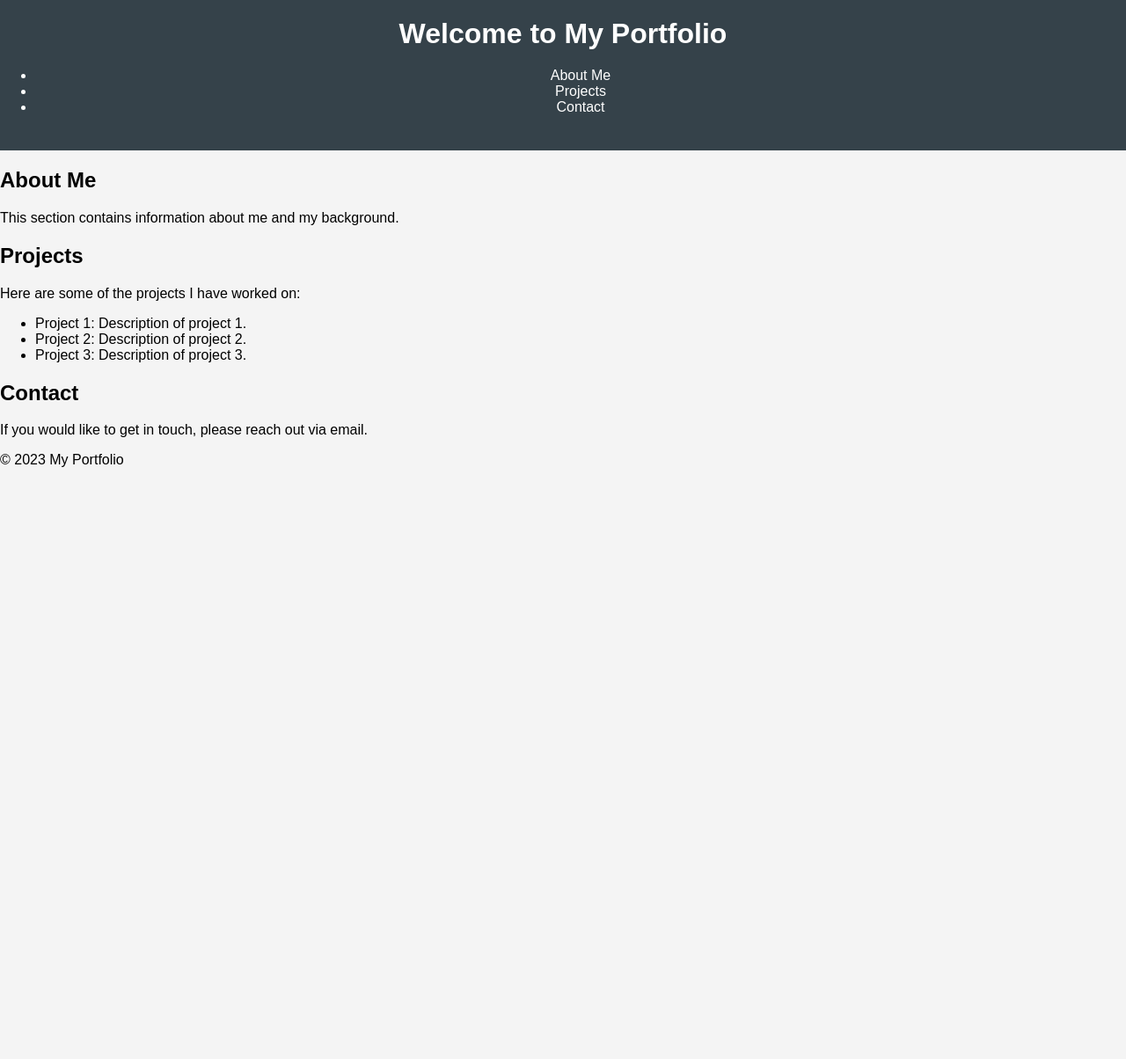
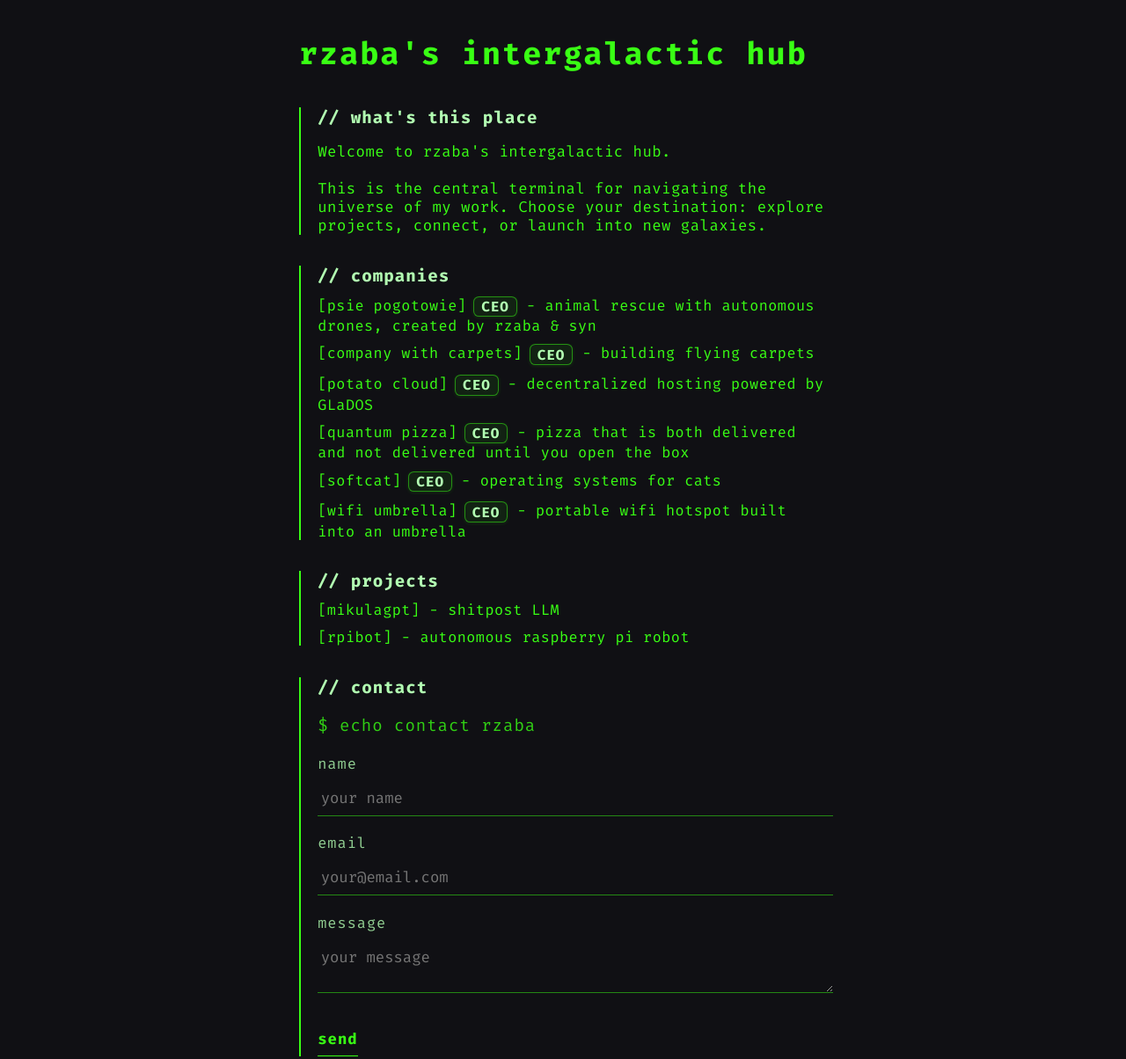
Before and after one commit to rz4b4/rz4b4.github.io, a plain HTML site: page index.html in a window 1280 px wide. Shown: the top 1204 px of the page at 88% size. Before the commit the page ends 800 px from the top, so only its background shows below. Drawn offline with Linux system fonts and the light colour scheme.

Commit message:
examples

```diff
--- a/css/styles.css
+++ b/css/styles.css
@@ -1,55 +1,200 @@
+:root {
+    --bg: #101014;
+    --fg: #39ff14;
+    --fg-dim: #b2ffb2;
+    --accent: #39ff14;
+    --accent-soft: #39ff1480;
+    --border: #23232a;
+    --radius: 0.5em;
+    --transition: 0.2s cubic-bezier(.4, 0, .2, 1);
+}
+
 body {
-    font-family: Arial, sans-serif;
+    font-family: 'Fira Mono', 'Consolas', 'Menlo', monospace;
+    background: var(--bg);
+    color: var(--fg);
     margin: 0;
     padding: 0;
-    background-color: #f4f4f4;
+    min-height: 100vh;
+    letter-spacing: 0.5px;
+    font-size: 1.08rem;
 }
 
-header {
-    background: #35424a;
-    color: #ffffff;
-    padding: 20px 0;
-    text-align: center;
+.hacker-container {
+    max-width: 600px;
+    margin: 0 auto;
+    padding: 2.5rem 1.2rem 1.5rem 1.2rem;
 }
 
-h1 {
+.hacker-header {
+    margin-bottom: 2.5rem;
+    text-align: left;
+}
+
+.hacker-typed {
+    font-size: 2.2rem;
+    font-weight: 700;
+    color: var(--accent);
+    background: none;
+    border: none;
+    padding: 0;
+    margin: 0;
+    font-family: inherit;
+    letter-spacing: 2px;
+    white-space: pre;
+    min-height: 2.5rem;
+}
+
+.hacker-section {
+    margin-bottom: 2.2rem;
+    border-left: 2.5px solid var(--accent);
+    padding-left: 1.2rem;
+    background: none;
+}
+
+.hacker-section h2 {
+    color: var(--fg-dim);
+    font-size: 1.2rem;
+    font-weight: 700;
+    margin-bottom: 0.7rem;
+    margin-top: 0;
+    letter-spacing: 1px;
+}
+
+.hacker-list {
+    list-style: none;
+    padding: 0;
     margin: 0;
 }
 
-nav {
-    margin: 20px 0;
+.hacker-list li {
+    margin-bottom: 0.7rem;
+    font-size: 1.05rem;
 }
 
-nav a {
-    color: #ffffff;
-    text-decoration: none;
-    margin: 0 15px;
+.hacker-section form {
+    display: flex;
+    flex-direction: column;
+    gap: 0.5em;
+    margin-top: 1.2em;
+    background: none;
+    border-left: none;
+    padding-left: 0;
+    position: relative;
+    align-items: flex-start;
 }
 
-nav a:hover {
-    text-decoration: underline;
+.hacker-section form label {
+    color: var(--fg-dim);
+    font-size: 0.98em;
+    margin-bottom: 0.1em;
+    letter-spacing: 1px;
+    font-family: inherit;
+    opacity: 0.8;
 }
 
-.container {
-    width: 80%;
-    margin: auto;
-    overflow: hidden;
+.hacker-section form input,
+.hacker-section form textarea {
+    font-family: inherit;
+    background: transparent;
+    color: var(--fg);
+    border: none;
+    border-bottom: 1.5px solid var(--accent-soft);
+    border-radius: 0;
+    padding: 0.5em 0.2em 0.5em 0.2em;
+    margin-bottom: 0.7em;
+    font-size: 1em;
+    width: 100%;
+    transition: border-color var(--transition), box-shadow var(--transition);
+    box-shadow: none;
 }
 
-.section {
-    background: #ffffff;
-    padding: 20px;
-    margin: 20px 0;
-    border-radius: 5px;
-    box-shadow: 0 2px 5px rgba(0, 0, 0, 0.1);
+.hacker-section form input:focus,
+.hacker-section form textarea:focus {
+    outline: none;
+    border-bottom: 1.5px solid var(--accent);
+    background: transparent;
+    color: var(--fg);
+}
+
+.hacker-section form .btn {
+    background: none;
+    color: var(--accent);
+    border: none;
+    border-bottom: 1.5px solid var(--accent);
+    border-radius: 0;
+    padding: 0.5em 0;
+    font-family: inherit;
+    font-size: 1em;
+    font-weight: 700;
+    cursor: pointer;
+    transition: color var(--transition), border-color var(--transition);
+    margin-top: 0.7em;
+    align-self: flex-start;
+    box-shadow: none;
+    letter-spacing: 1px;
+    text-transform: lowercase;
+}
+
+.hacker-section form .btn:hover {
+    color: #101014;
+    background: var(--accent);
+    border-bottom: 1.5px solid var(--accent);
+}
+
+.hacker-section form .hacker-form-prompt {
+    color: var(--accent);
+    font-family: inherit;
+    font-size: 1.1em;
+    margin-bottom: 0.7em;
+    letter-spacing: 1px;
+    opacity: 0.8;
+    user-select: none;
 }
 
 .footer {
     text-align: center;
-    padding: 10px 0;
-    background: #35424a;
-    color: #ffffff;
-    position: relative;
-    bottom: 0;
-    width: 100%;
+    color: var(--fg-dim);
+    font-size: 0.95em;
+    margin-top: 2.5rem;
+    padding: 1.2rem 0 0.7rem 0;
+    border-top: 1px solid var(--border);
 }
+
+::selection {
+    background: var(--accent-soft);
+}
+
+.company-role {
+    color: var(--fg-dim);
+    font-size: 0.95em;
+    font-weight: 700;
+    background: rgba(57, 255, 20, 0.08);
+    border: 1px solid var(--accent-soft);
+    border-radius: 0.4em;
+    padding: 0.08em 0.5em 0.08em 0.5em;
+    margin-left: 0.5em;
+    letter-spacing: 1px;
+    text-transform: uppercase;
+    vertical-align: middle;
+    display: inline-block;
+    box-shadow: 0 1px 4px #39ff1422;
+}
+
+@media (max-width: 600px) {
+    .hacker-container {
+        padding: 1.2rem 0.3rem 1rem 0.3rem;
+    }
+
+    .hacker-header {
+        margin-bottom: 1.2rem;
+    }
+
+    .hacker-typed {
+        font-size: 1.3rem;
+    }
+
+    .hacker-section {
+        padding-left: 0.7rem;
+    }
+}
--- a/index.html
+++ b/index.html
@@ -1,47 +1,70 @@
 <!DOCTYPE html>
 <html lang="en">
+
 <head>
     <meta charset="UTF-8">
     <meta name="viewport" content="width=device-width, initial-scale=1.0">
-    <title>My Portfolio</title>
+    <title>rzaba's intergalactic hub</title>
+    <link rel="stylesheet" href="https://fonts.googleapis.com/css2?family=Fira+Mono:wght@400;700&display=swap">
     <link rel="stylesheet" href="css/styles.css">
 </head>
+
 <body>
-    <header>
-        <h1>Welcome to My Portfolio</h1>
-        <nav>
-            <ul>
-                <li><a href="#about">About Me</a></li>
-                <li><a href="#projects">Projects</a></li>
-                <li><a href="#contact">Contact</a></li>
+    <main class="hacker-container">
+        <div class="hacker-header">
+            <pre id="rzaba-typed" class="hacker-typed"></pre>
+        </div>
+        <section class="hacker-section">
+            <h2>// what's this place</h2>
+            <p>
+                Welcome to rzaba's intergalactic hub.<br><br>
+                This is the central terminal for navigating the universe of my work.
+                Choose your destination: explore projects, connect, or launch into new galaxies.
+            </p>
+        </section>
+        <section class="hacker-section">
+            <h2>// companies</h2>
+            <ul class="hacker-list">
+                <li><span class="accent">[psie pogotowie]</span><span class="company-role">CEO</span> - animal rescue
+                    with autonomous drones, created by rzaba & syn
+                </li>
+                <li><span class="accent">[company with carpets]</span><span class="company-role">CEO</span> - building
+                    flying carpets</li>
+                <li><span class="accent">[potato cloud]</span><span class="company-role">CEO</span> - decentralized
+                    hosting powered by GLaDOS</li>
+                <li><span class="accent">[quantum pizza]</span><span class="company-role">CEO</span> - pizza that is
+                    both delivered and not delivered until you open the box</li>
+                <li><span class="accent">[softcat]</span><span class="company-role">CEO</span> - operating systems for
+                    cats</li>
+                <li><span class="accent">[wifi umbrella]</span><span class="company-role">CEO</span> - portable wifi
+                    hotspot built into an umbrella</li>
             </ul>
-        </nav>
-    </header>
-
-    <section id="about">
-        <h2>About Me</h2>
-        <p>This section contains information about me and my background.</p>
-    </section>
-
-    <section id="projects">
-        <h2>Projects</h2>
-        <p>Here are some of the projects I have worked on:</p>
-        <ul>
-            <li>Project 1: Description of project 1.</li>
-            <li>Project 2: Description of project 2.</li>
-            <li>Project 3: Description of project 3.</li>
-        </ul>
-    </section>
-
-    <section id="contact">
-        <h2>Contact</h2>
-        <p>If you would like to get in touch, please reach out via email.</p>
-    </section>
-
-    <footer>
-        <p>&copy; 2023 My Portfolio</p>
+        </section>
+        <section class="hacker-section">
+            <h2>// projects</h2>
+            <ul class="hacker-list">
+                <li><span class="accent">[mikulagpt]</span> - shitpost LLM</li>
+                <li><span class="accent">[rpibot]</span> - autonomous raspberry pi robot</li>
+            </ul>
+        </section>
+        <section class="hacker-section">
+            <h2>// contact</h2>
+            <form id="contact-form" autocomplete="off">
+                <div class="hacker-form-prompt">$ echo contact rzaba</div>
+                <label for="name">name</label>
+                <input id="name" name="name" type="text" placeholder="your name" required />
+                <label for="email">email</label>
+                <input id="email" name="email" type="email" placeholder="your@email.com" required />
+                <label for="message">message</label>
+                <textarea id="message" name="message" placeholder="your message" required></textarea>
+                <button type="submit" class="btn">send</button>
+            </form>
+        </section>
+    </main>
+    <footer class="footer">
+        <p>&copy; 2025 rzaba</p>
     </footer>
-
     <script src="js/main.js"></script>
 </body>
+
 </html>
--- a/js/main.js
+++ b/js/main.js
@@ -1,21 +1,29 @@
-// This file contains the JavaScript code for the portfolio project.
-// It may include functionality such as event listeners, animations, or dynamic content updates.
+document.addEventListener('DOMContentLoaded', () => {
+    // Typing effect for rzaba
+    const name = 'rzaba\'s intergalactic hub';
+    const typed = document.getElementById('rzaba-typed');
+    let i = 0;
+    function type() {
+        if (typed && i <= name.length) {
+            typed.textContent = name.slice(0, i) + (i < name.length ? '_' : '');
+            i++;
+            setTimeout(type, 180);
+        } else if (typed) {
+            typed.textContent = name;
+        }
+    }
+    type();
 
-document.addEventListener('DOMContentLoaded', () => {
-    const toggleButton = document.getElementById('toggle-theme');
-    const body = document.body;
-
-    toggleButton.addEventListener('click', () => {
-        body.classList.toggle('dark-theme');
-    });
-
-    const portfolioItems = document.querySelectorAll('.portfolio-item');
-    portfolioItems.forEach(item => {
-        item.addEventListener('mouseenter', () => {
-            item.classList.add('hover');
+    // Contact form feedback and mailto redirect
+    const contactForm = document.getElementById('contact-form');
+    if (contactForm) {
+        contactForm.addEventListener('submit', function (e) {
+            e.preventDefault();
+            const name = this.querySelector('#name').value;
+            const email = this.querySelector('#email').value;
+            const message = this.querySelector('#message').value;
+            const mailto = `mailto:rzaba@example.com?subject=Contact%20from%20${encodeURIComponent(name)}&body=Email:%20${encodeURIComponent(email)}%0A%0A${encodeURIComponent(message)}`;
+            window.location.href = mailto;
         });
-        item.addEventListener('mouseleave', () => {
-            item.classList.remove('hover');
-        });
-    });
+    }
 });
```
